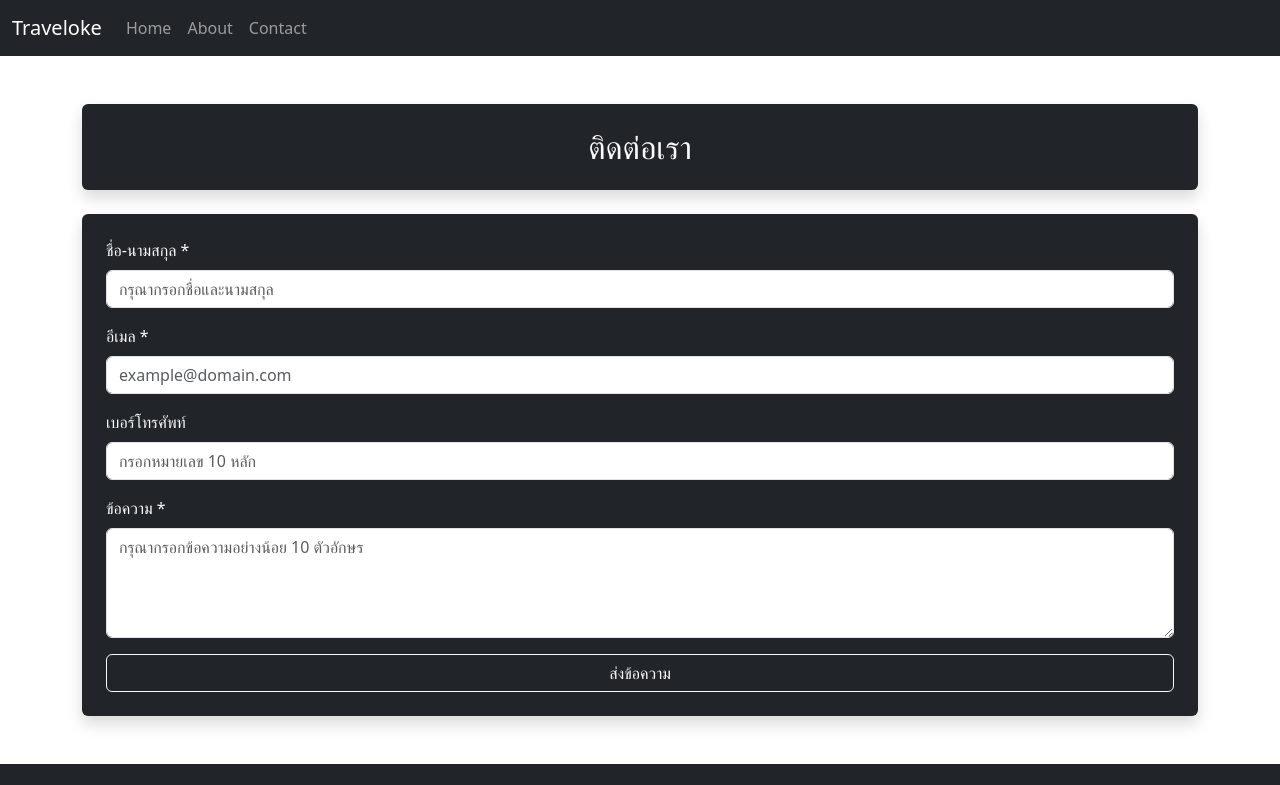
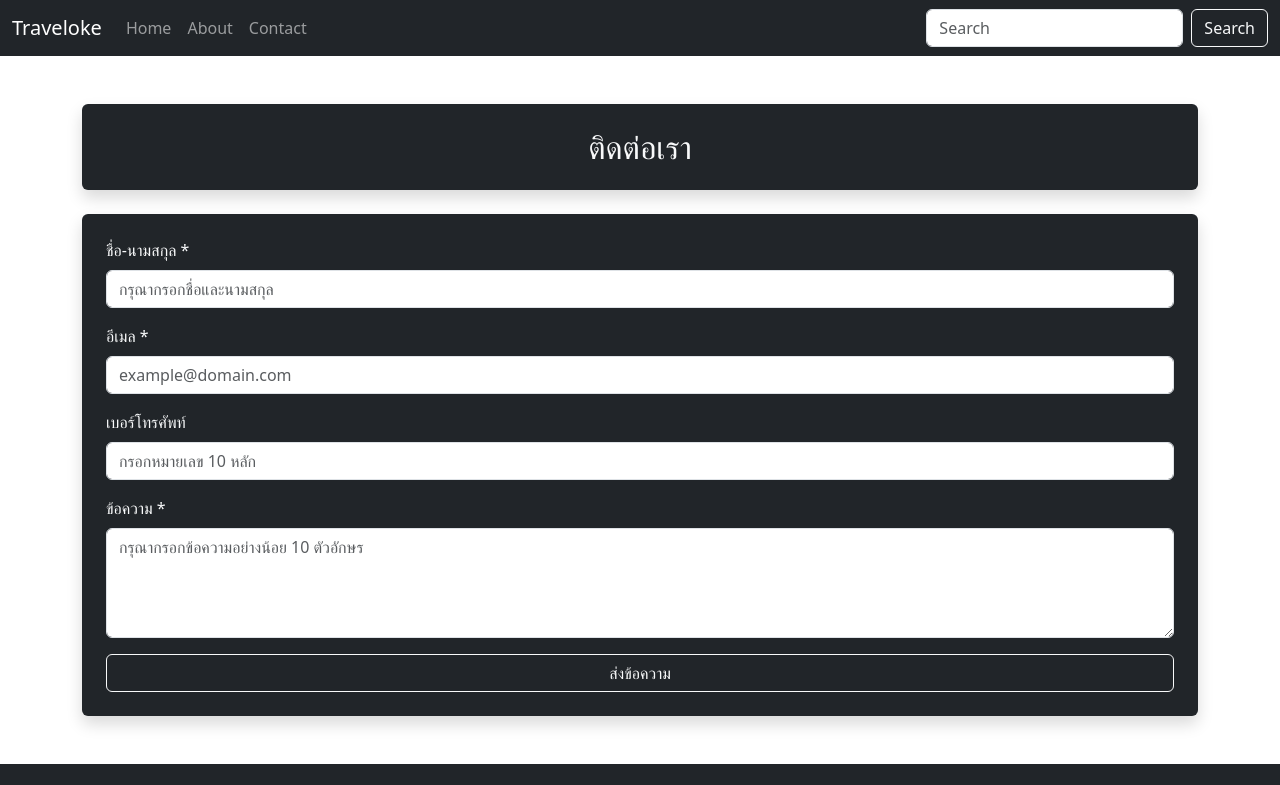
Before and after one commit to akkarapumi/hw2_bootstrap, a plain HTML site: page contact.html in a window 1280 px wide. Shown: the top 785 px of the page. Drawn offline with nearby package versions, Linux system fonts and the light colour scheme.

Commit message:
เพิ่ม search

```diff
--- a/contact.html
+++ b/contact.html
@@ -21,6 +21,10 @@
                     <li class="nav-item"><a class="nav-link" href="about.html">About</a></li>
                     <li class="nav-item"><a class="nav-link" href="contact.html">Contact</a></li>
                 </ul>
+                <form class="d-flex">
+                    <input class="form-control me-2" type="search" placeholder="Search">
+                    <button class="btn btn-outline-light" type="submit">Search</button>
+                </form>
             </div>
         </div>
     </nav>
```
